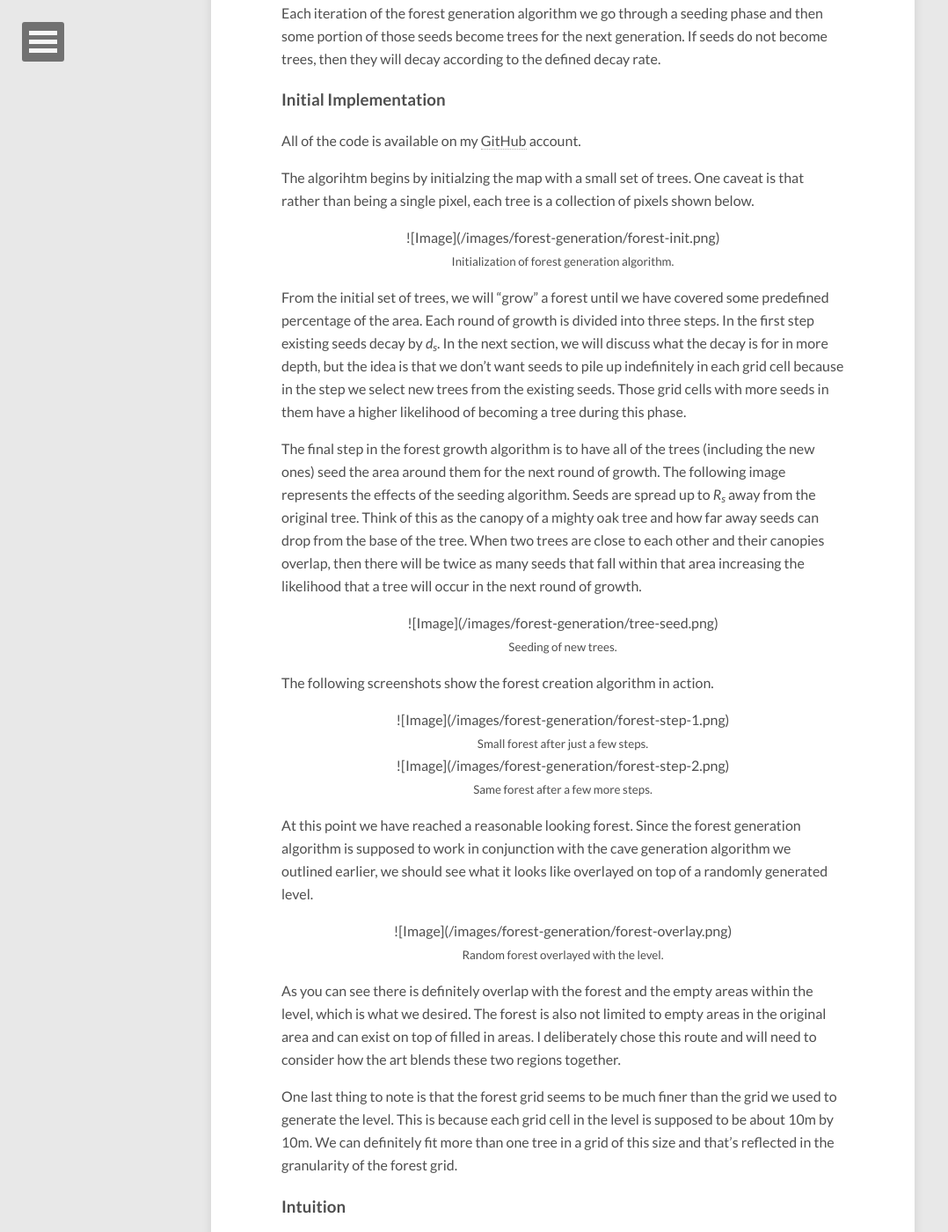
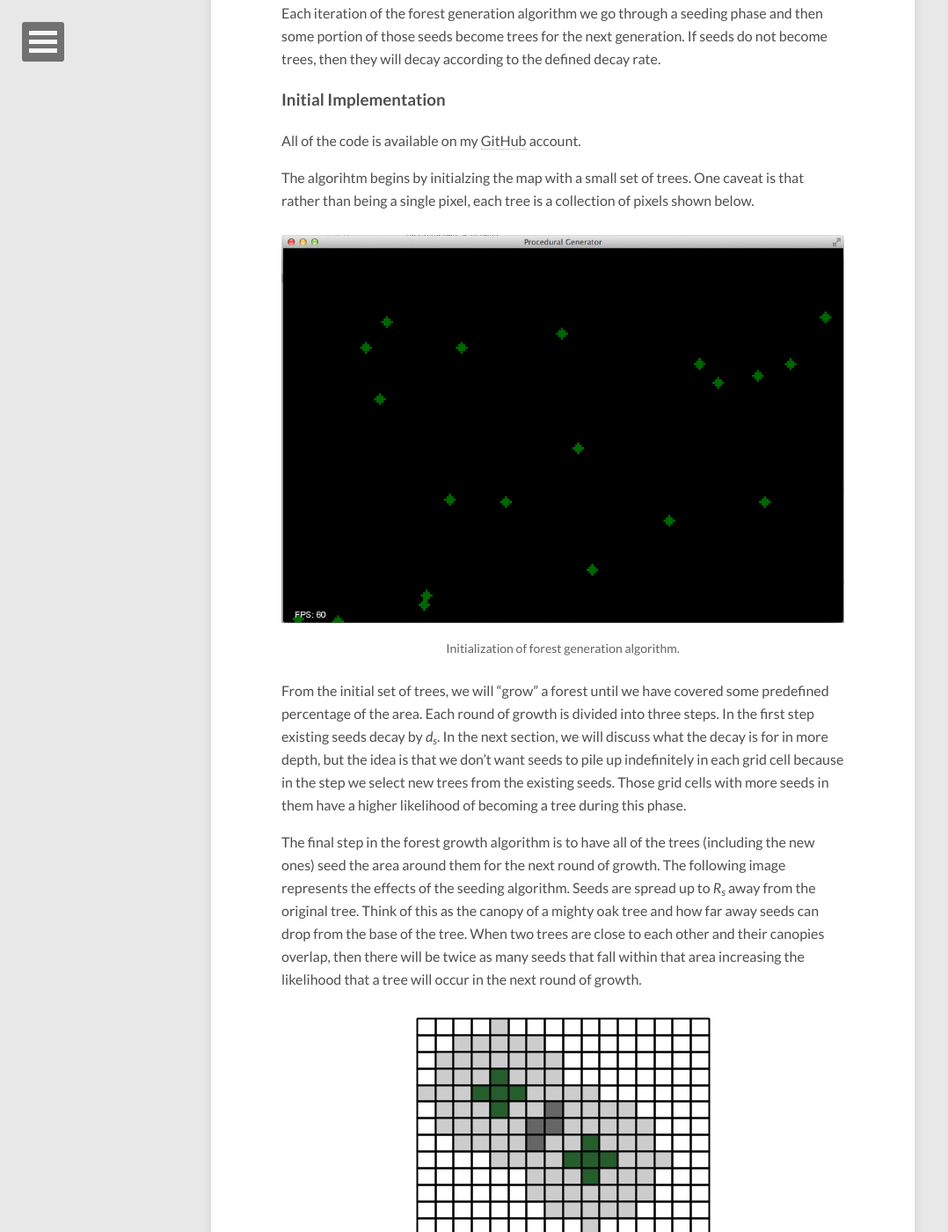
Before and after one commit to wesleykerr/wesleykerr.github.io, a Jekyll site: the page built from _posts/2014-09-11-forest.md, in a window 1280 px wide and 1400 px high, scrolled down 1585 px. Shown: the whole window at 88% size, without its empty margins (0-1078 px from the left). Built offline with Jekyll 4.4.1, drawn with Linux system fonts in a browser that asks for light colours; nearby versions of some CDN libraries; comment, search, counter and statistics services are not loaded; some of the changed text lies outside the part shown.

Commit message:
Fixed images

```diff
--- a/_posts/2014-09-11-forest.md
+++ b/_posts/2014-09-11-forest.md
@@ -74,8 +74,10 @@ caveat is that rather than being a single pixel, each tree is a collection
 of pixels shown below.
 
 <center>
-![Image](/images/forest-generation/forest-init.png) <br>
-<small>Initialization of forest generation algorithm.</small>
+<figure>
+  <img src="/images/forest-generation/forest-init.png" alt="">
+  <figcaption>Initialization of forest generation algorithm.</figcaption>
+</figure>
 </center>
 
 From the initial set of trees, we will "grow" a forest until we have covered
@@ -98,20 +100,26 @@ that area increasing the likelihood that a tree will occur in the next round
 of growth.
 
 <center>
-![Image](/images/forest-generation/tree-seed.png) <br>
-<small>Seeding of new trees.</small>
+<figure>
+  <img src="/images/forest-generation/tree-seed.png" alt="">
+  <figcaption>Seeding of new trees.</figcaption>
+</figure>
 </center>
 
 The following screenshots show the forest creation algorithm in action.
 
 <center>
-![Image](/images/forest-generation/forest-step-1.png) <br>
-<small>Small forest after just a few steps.</small>
+<figure>
+  <img src="/images/forest-generation/forest-step-1.png" alt="">
+  <figcaption>Small forest after just a few steps.</figcaption>
+</figure>
 </center>
 
 <center>
-![Image](/images/forest-generation/forest-step-2.png) <br>
-<small>Same forest after a few more steps.</small>
+<figure>
+  <img src="/images/forest-generation/forest-step-2.png" alt="">
+  <figcaption>Same forest after a few more steps.</figcaption>
+</figure>
 </center>
 
 At this point we have reached a reasonable looking forest. Since the forest
@@ -120,8 +128,10 @@ generation algorithm we outlined earlier, we should see what it looks like
 overlayed on top of a randomly generated level.
 
 <center>
-![Image](/images/forest-generation/forest-overlay.png) <br>
-<small>Random forest overlayed with the level.</small>
+<figure>
+  <img src="/images/forest-generation/forest-overlay.png" alt="">
+  <figcaption>Random forest overlayed with the level.</figcaption>
+</figure>
 </center>
 
 As you can see there is definitely overlap with the forest and the empty
@@ -158,13 +168,17 @@ set this number higher, you forest could still be very densly populated but
 you would have small areas of light shining through.
 
 <center>
-![Image](/images/forest-generation/forest-seed-r-4.png) <br>
-<small>Random forest with _R<sub>s</sub>_=4.</small>
+<figure>
+  <img src="/images/forest-generation/forest-seed-r-4.png" alt="">
+  <figcaption>Random forest with _R<sub>s</sub>_=4.</figcaption>
+</figure>
 </center>
 
 <center>
-![Image](/images/forest-generation/forest-seed-r-20.png) <br>
-<small>Random forest with _R<sub>s</sub>_=20.</small>
+<figure>
+  <img src="/images/forest-generation/forest-seed-r-20.png" alt="">
+  <figcaption>Random forest with _R<sub>s</sub>_=20.</figcaption>
+</figure>
 </center>
 
 - _S<sub>s</sub>_ - In each iteration, seed is spread across the seed radius
@@ -174,10 +188,11 @@ high enough, each iteration will result in a new tree in ever cell that is
 seeded. The result is a perfectly rounded forest.
 
 <center>
-![Image](/images/forest-generation/forest-seed-s-1.png) <br>
-<small>Random forest with _S<sub>s</sub>_=1.</small>
+<figure>
+  <img src="/images/forest-generation/forest-seed-s-1.png" alt="">
+  <figcaption>Random forest with _S<sub>s</sub>_=1.</figcaption>
+</figure>
 </center>
-
 
 - _d<sub>s</sub>_ - The decay rate prevents stacking seeds on top of each
 other forever until one becomes a tree. The idea is that if a tree does not
@@ -186,8 +201,10 @@ next year and so on. A very high decay rate should result in a forest with
 many more patches as demonstrated below.
 
 <center>
-![Image](/images/forest-generation/forest-seed-d.gif) <br>
-<small>Random forest with _d<sub>s</sub>_=0.99.</small>
+<figure>
+  <img src="/images/forest-generation/forest-seed-d.gif" alt="">
+  <figcaption>Random forest with _d<sub>s</sub>_=0.99.</figcaption>
+</figure>
 </center>
 
 The parameters should be relatively straightforward. Try it out for
```
